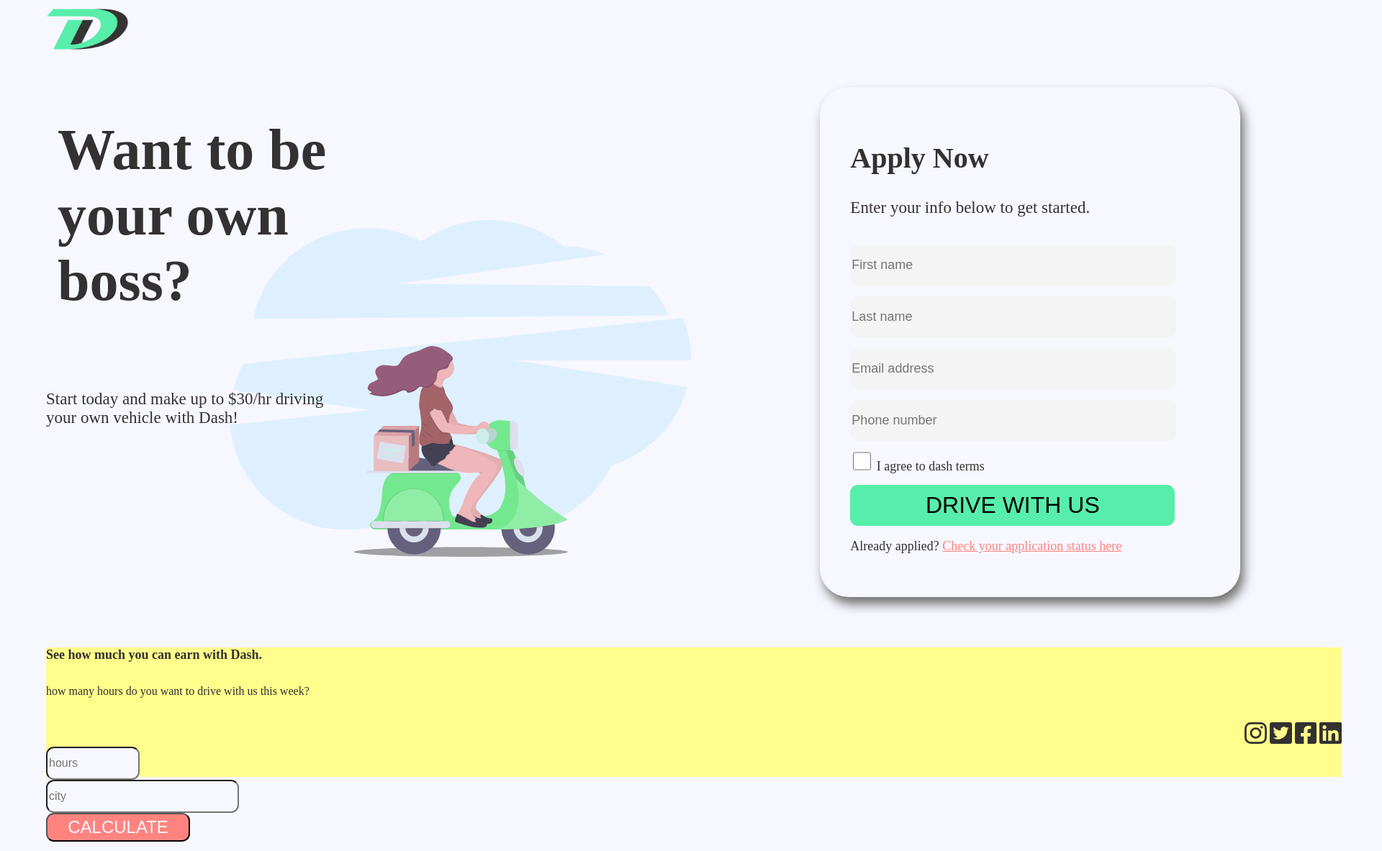
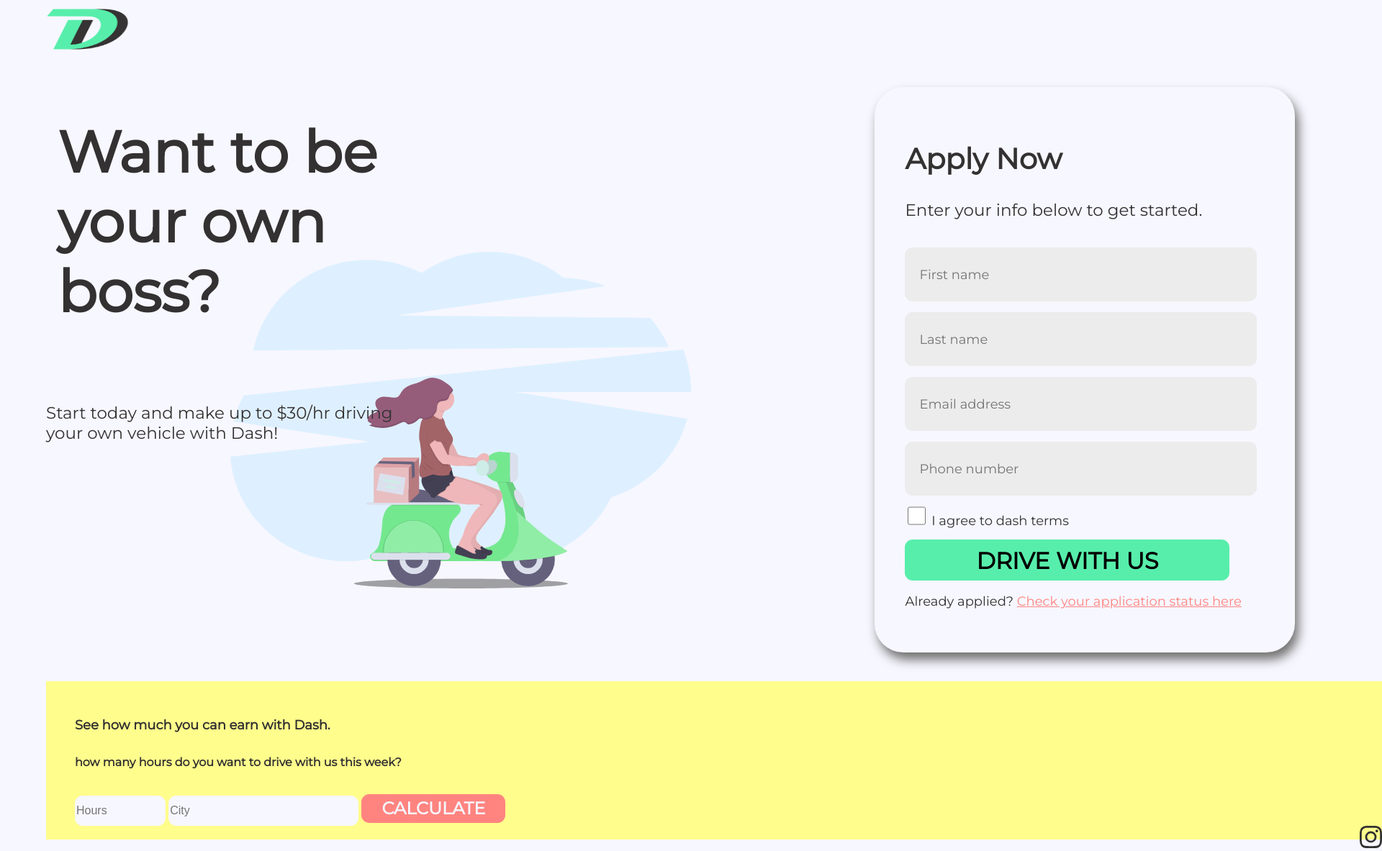
Before and after one commit to Pattol/Pattol.github.io, a plain HTML site: page landing-page/index.html in a window 1280 px wide. Shown: the top 1183 px of the page at 72% size, 1920 px wide, since content can reach past the window. Drawn offline with Linux system fonts and the light colour scheme.

Commit message:
updating the form font

```diff
--- a/landing-page/index.html
+++ b/landing-page/index.html
@@ -5,6 +5,8 @@
     <meta http-equiv="X-UA-Compatible" content="IE=edge">
     <meta name="viewport" content="width=device-width, initial-scale=1.0">
     <link rel="stylesheet" href="style.css">
+    <link rel="preconnect" href="https://fonts.gstatic.com">
+    <link href="https://fonts.googleapis.com/css2?family=Montserrat:ital,wght@0,100;0,200;0,300;0,400;1,100;1,200;1,300;1,400&display=swap" rel="stylesheet">
     <title>Landing</title>
 </head>
 </body>
@@ -47,6 +49,15 @@
         <div class="hours">
             <h5>See how much you can earn with Dash.</h5>
             <p>how many hours do you want to drive with us this week?</p><br>
+                   <!-- Div for form a  -->
+            <form class="form-a">
+                <label for="hours"></label>
+                <input type="text-a" id="hours" placeholder="Hours" name="hours">
+                <label for="city"></label>
+                <input type="text" id="city" placeholder="City" name="city">
+                <input type="submit" id="CALCULATE" placeholder="CALCULATE" name="CALCULATE" value="CALCULATE">
+                <!-- end of div for form a   -->
+             </form>
         </div>
 <!-- end of div for hours  -->
 
@@ -59,15 +70,5 @@
         </div>
 <!-- end of div for footer-icons -->
 
-       <!-- Div for form a  -->
-       <div>
-         <form class="form-a">
-             <input type="number" id="hours" name="hours" placeholder="hours"><br>
-             <input type="text" id="city" name="city" placeholder="city"><br>
-             <input type="submit" value="CALCULATE"><br>
-         </form>
-     </div>
-<!-- end of div for form a   -->
-    </footer>
 </div>
 </html>
--- a/landing-page/style.css
+++ b/landing-page/style.css
@@ -29,7 +29,7 @@ nav {
 main {
  /* the font color + font size + font family for paragraph beside the checkbox section */
     font-size: 18px;
-    font: url(fonts/Montserrat-Regular.ttf);
+    font-family: 'Montserrat';
     color: #333131;
 }
 
@@ -37,7 +37,8 @@ h1 {
  /* the font color + font size + font family for h1  inside the nav section */
     color: #333131;
     font-size: 80px;
-    font: bold url(fonts/Montserrat-BlackItalic.ttf);
+    font-family: 'Montserrat';
+    font-weight: bold;
     padding: 1rem;
 }
 
@@ -57,7 +58,7 @@ h1 {
 
 nav > p {
     /* the font color + font size + font family for paragraph inside the nav section */
-    font-family: url(fonts/Montserrat-Regular.ttf);
+    font-family:'Montserrat';
     font-size: 23PX;
     color: #333131;
 }
@@ -67,12 +68,13 @@ main > .form  > h2 {
     color: #333131;
     font-size: 40px;
     font-weight: bolder;
-    font-family: url(fonts/Montserrat-Bold.ttf);
+    font-family: 'Montserrat';
+    font-weight: bold;
 }
 
 main > .form > p {
     /* the font color + font size + font family for paragraph in the form inside the main section */
-    font-family: url(fonts/Montserrat-Regular.ttf);
+    font-family: 'Montserrat';
     font-size: 23PX;
     color: #333131;
 }
@@ -85,11 +87,13 @@ main > .form > p {
     width: 449px;
     height: 55px;
     border-radius: 11px;
-    background-color: rgb(244, 244, 245);
+    background-color: rgba(236, 236, 236, 0.952);
     margin-top: 15px;
     font-size: 18px;
     border: none;
-    font-family: url(fonts/Montserrat-Regular.ttf);
+    font-family: 'Montserrat';
+    text-decoration: none;
+    padding: 10px 20px;
 }
 
 .form input[type=checkbox] {
@@ -99,7 +103,7 @@ main > .form > p {
     border-radius: 5px;
     background-color: #FFFFFF;  /* the color of the checkbox  */
     border:#333131;
-    font-family: url(fonts/Montserrat-Regular.ttf);
+    font-family: 'Montserrat';
 }
 
 input[type=submit] {
@@ -107,15 +111,18 @@ input[type=submit] {
     width: 451px;
     height: 57px;
     font-size: 32px;
-    font-family: url(fonts/Montserrat-Bold.ttf);
+    font-family: 'Montserrat';
+    font-weight: bold;
 }
 
 footer {
     background-color: #FFFD8C; /* the color of the footer */
-    width: 1800px;
+    width: 1920px;
     height: 180px;
     color: #333131;
-    font-family: url(fonts/Montserrat-Bold.ttf);
+    font-family: 'Montserrat';
+    font-weight: bold;
+    padding: 20px 40px;
 }
 
 footer .hours h5 {
@@ -134,9 +141,10 @@ footer .form-a input{
     background-color: #F7F7FF;
     border-radius: 11px;
     list-style: inside;
+    border: none;
 }
 
-footer .form-a input[type=number] {
+footer .form-a input[type=text-a] {
     width: 122px;
     height: 40px;
     font-size: 16px;
```
